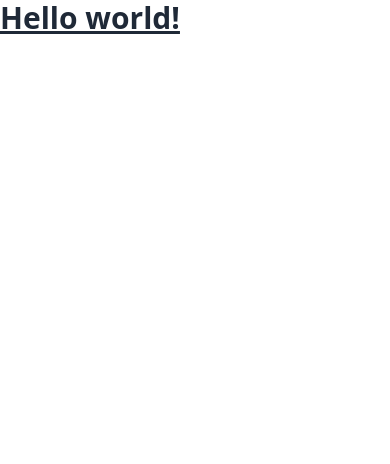
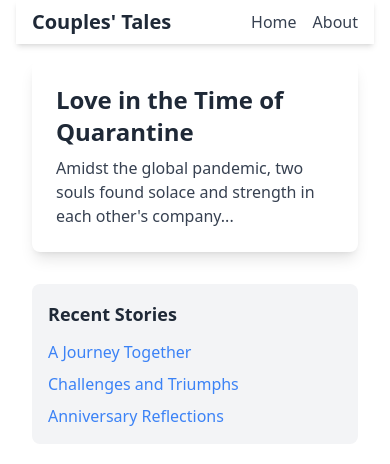
Before and after one commit to GPT-Engineer-App/sexy-couples-stories, a React (Vite) app: page / in a window 390 px wide. Shown: the top 464 px of the page. Built offline with nearby package versions, Linux system fonts and the light colour scheme.

Commit message:
Implemented a one-page storytelling blog web app focused on stories about couples with a clean, modern design and responsive layout.

```diff
--- a/src/App.jsx
+++ b/src/App.jsx
@@ -1,8 +1,24 @@
+import React from 'react';
+import { BrowserRouter as Router, Route, Switch } from 'react-router-dom';
+import Navbar from './components/Navbar';
+import MainStory from './components/MainStory';
+import Sidebar from './components/Sidebar';
+
 function App() {
   return (
-    <>
-      <h1 className="text-3xl font-bold underline">Hello world!</h1>
-    </>
+    <Router>
+      <div className="container mx-auto px-4">
+        <Navbar />
+        <div className="flex flex-wrap">
+          <main className="w-full md:w-2/3 p-4">
+            <MainStory />
+          </main>
+          <aside className="w-full md:w-1/3 p-4">
+            <Sidebar />
+          </aside>
+        </div>
+      </div>
+    </Router>
   );
 }
 
--- /dev/null
+++ b/src/components/MainStory.jsx
@@ -0,0 +1,14 @@
+import React from 'react';
+
+const MainStory = () => {
+  return (
+    <article className="bg-white shadow-lg rounded-lg p-6">
+      <h2 className="text-2xl font-bold mb-2">Love in the Time of Quarantine</h2>
+      <p className="text-gray-700">
+        Amidst the global pandemic, two souls found solace and strength in each other's company...
+      </p>
+    </article>
+  );
+};
+
+export default MainStory;
--- /dev/null
+++ b/src/components/Navbar.jsx
@@ -0,0 +1,17 @@
+import React from 'react';
+
+const Navbar = () => {
+  return (
+    <nav className="bg-white shadow-md">
+      <div className="container mx-auto px-4 py-2 flex justify-between items-center">
+        <h1 className="text-xl font-bold">Couples' Tales</h1>
+        <ul className="flex space-x-4">
+          <li><a href="/" className="text-gray-700 hover:text-gray-900">Home</a></li>
+          <li><a href="/about" className="text-gray-700 hover:text-gray-900">About</a></li>
+        </ul>
+      </div>
+    </nav>
+  );
+};
+
+export default Navbar;
--- /dev/null
+++ b/src/components/Sidebar.jsx
@@ -0,0 +1,16 @@
+import React from 'react';
+
+const Sidebar = () => {
+  return (
+    <div className="bg-gray-100 p-4 rounded-lg">
+      <h3 className="font-semibold text-lg mb-3">Recent Stories</h3>
+      <ul className="space-y-2">
+        <li><a href="#" className="text-blue-500 hover:text-blue-700">A Journey Together</a></li>
+        <li><a href="#" className="text-blue-500 hover:text-blue-700">Challenges and Triumphs</a></li>
+        <li><a href="#" className="text-blue-500 hover:text-blue-700">Anniversary Reflections</a></li>
+      </ul>
+    </div>
+  );
+};
+
+export default Sidebar;
```
